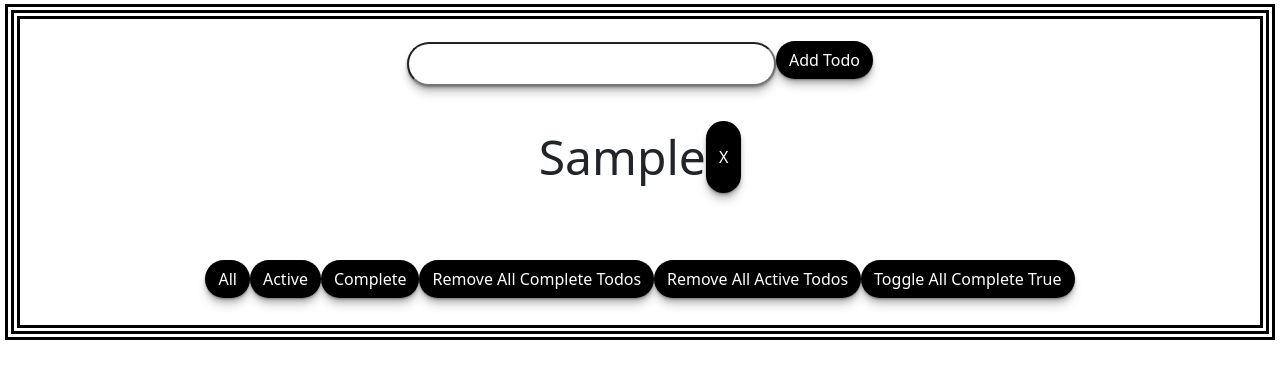
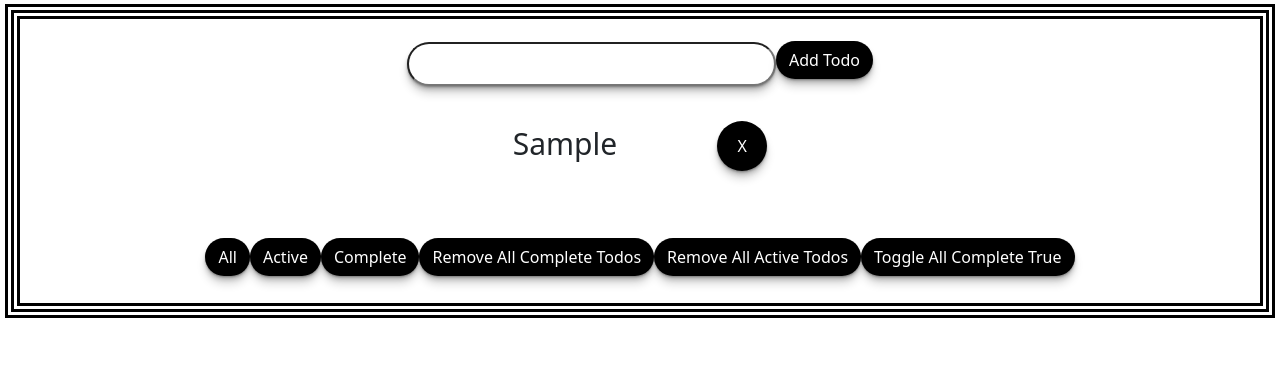
Before and after one commit to Rama77o/ToDoList, a React (Create React App) app: page / in a window 1280 px wide. Both pictures are taken after typing "Sample" into the empty fields and a click on the button "Add Todo". Shown: the top 378 px of the page. Built offline with nearby package versions, Linux system fonts and the light colour scheme.

Commit message:
Update ToDo.js

```diff
--- a/src/components/ToDo.js
+++ b/src/components/ToDo.js
@@ -1,12 +1,27 @@
-import React from 'react'
+import React from "react";
 
 const ToDo = (props) => {
   return (
-    <div className='todo'>
-        <div style={{textDecoration: props.toDo.complete ? "line-through" : ""}} onClick={props.toggleComplete}>{props.toDo.text}</div>
-        <button className='btn btn-[#6610f2]' onClick={props.onDelete}>x</button>
+    <div className="todo">
+      <div
+        style={{
+          textDecoration: props.toDo.complete ? "line-through" : "",
+          fontSize: "30px",
+          paddingRight: "100px",
+        }}
+        onClick={props.toggleComplete}
+      >
+        {props.toDo.text}
+      </div>
+      <button
+        className="btn btn-[#6610f2]"
+        onClick={props.onDelete}
+        style={{ borderRadius: " 50%", height: "50px", width: "50px" }}
+      >
+        x
+      </button>
     </div>
-  )
-}
+  );
+};
 
 export default ToDo;
```
